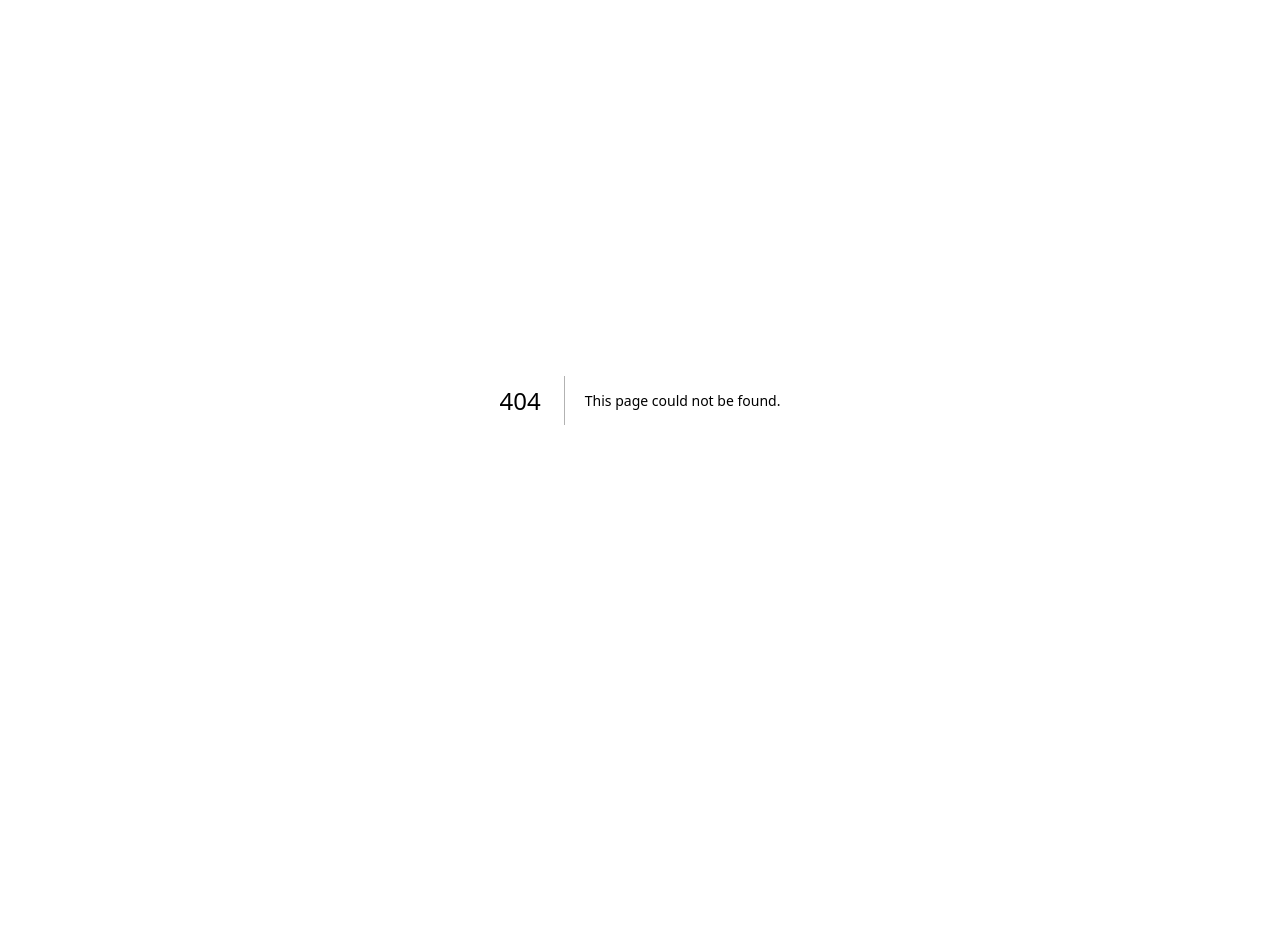
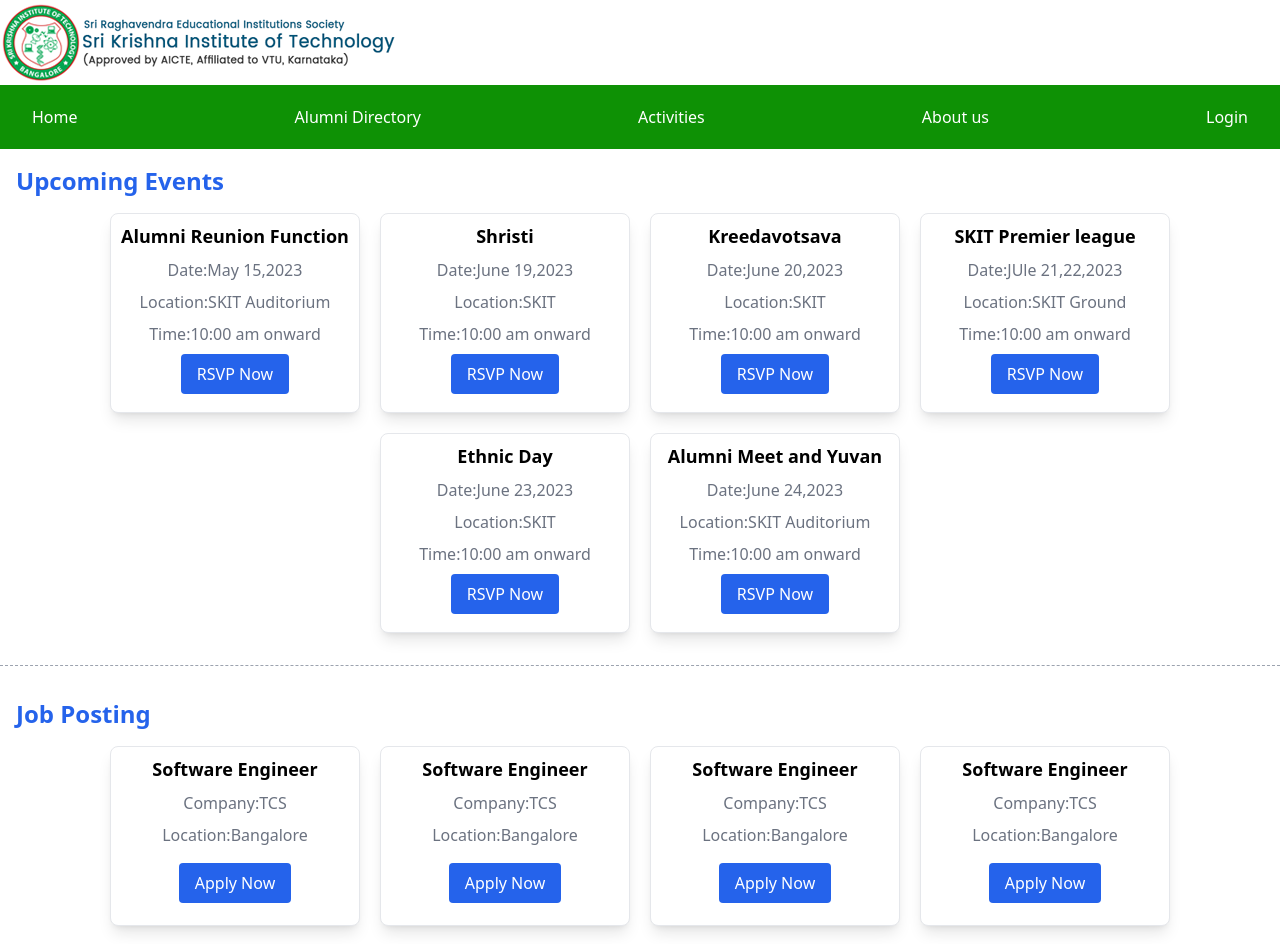
Before and after one commit to bardank/alumni-connect, a Next.js app: page /activities in a window 1280 px wide. Before the commit this address had no page. Shown: the top 944 px of the page. Before the commit the page ends 800 px from the top, so only its background shows below. Built offline with nearby package versions, Linux system fonts and the light colour scheme.

Commit message:
Activities page addded

```diff
--- a/src/components/Navbar/Navbar.jsx
+++ b/src/components/Navbar/Navbar.jsx
@@ -3,7 +3,7 @@ import React from "react";
 const Navbar = () => {
   return (
     <div>
-      <img className="ml-0" src="./assests/logo.png" alt="SKIT logo" />
+      <img src="./assests/logo.png" alt="SKIT logo" />
 
       <nav className="flex items-center justify-between bg-primary py-2">
         <ul className="flex items-center flex-1 justify-between text-white">
--- /dev/null
+++ b/src/pages/activities.js
@@ -0,0 +1,132 @@
+import Footer from "@/components/Footer/Footer";
+import Navbar from "../components/Navbar/Navbar";
+export default function Home() {
+  return (
+    <div>
+      <Navbar />
+      <h2 className="text-2xl font-bold text-blue-600 m-4">Upcoming Events</h2>
+      <div className="m-4 flex flex-wrap gap-5 justify-center">
+        <UpcomingEvents
+          eventName="Alumni Reunion Function"
+          date="May 15,2023"
+          location="SKIT Auditorium"
+          time="10:00 am"
+        />
+        <UpcomingEvents
+          eventName="Shristi"
+          date="June 19,2023"
+          location="SKIT "
+          time="10:00 am"
+        />
+        <UpcomingEvents
+          eventName="Kreedavotsava"
+          date="June 20,2023"
+          location="SKIT "
+          time="10:00 am"
+        />
+        <UpcomingEvents
+          eventName="SKIT Premier league"
+          date="JUle 21,22,2023"
+          location="SKIT Ground"
+          time="10:00 am"
+        />
+        <UpcomingEvents
+          eventName="Ethnic Day"
+          date="June 23,2023"
+          location="SKIT "
+          time="10:00 am"
+        />
+        <UpcomingEvents
+          eventName="Alumni Meet and Yuvan"
+          date="June 24,2023"
+          location="SKIT Auditorium"
+          time="10:00 am"
+        />
+      </div>
+      <hr className="border-t border-dashed border-gray-400 my-8" />
+
+      <h2 className="text-2xl font-bold text-blue-600 m-4">Job Posting</h2>
+      <div className="m-4 flex flex-wrap gap-5 justify-center">
+        <Jobposting
+          jobRole="Software Engineer"
+          companyName="TCS"
+          location="Bangalore"
+        />
+        <Jobposting
+          jobRole="Software Engineer"
+          companyName="TCS"
+          location="Bangalore"
+        />
+        <Jobposting
+          jobRole="Software Engineer"
+          companyName="TCS"
+          location="Bangalore"
+        />
+        <Jobposting
+          jobRole="Software Engineer"
+          companyName="TCS"
+          location="Bangalore"
+        />
+        <Jobposting
+          jobRole="Software Engineer"
+          companyName="TCS"
+          location="Bangalore"
+        />
+        <Jobposting
+          jobRole="Software Engineer"
+          companyName="TCS"
+          location="Bangalore"
+        />
+      </div>
+
+      <Footer />
+    </div>
+  );
+}
+const Reunion = ({ year, date, location }) => {
+  return (
+    <div className=" border  p-2  bg-white rounded-lg shadow-lg  w-[250px] h-[180px] text-center ">
+      <h3 className="text-lg font-bold mb-2">Class of {year}</h3>
+      <p className="text-gray-500 mb-2">Date:{date}</p>
+      <p className="text-gray-500 mb-4">Location:{location}</p>
+      <button
+        className="bg-blue-600 text-white py-2 px-4 rounded hover:bg-blue-800"
+        type=""
+      >
+        RSVP Now
+      </button>
+    </div>
+  );
+};
+
+const Jobposting = ({ jobRole, companyName, location }) => {
+  return (
+    <div className=" border  p-2  bg-white rounded-lg shadow-lg  w-[250px] h-[180px] text-center ">
+      <h3 className="text-lg font-bold mb-2">{jobRole}</h3>
+      <p className="text-gray-500 mb-2">Company:{companyName}</p>
+      <p className="text-gray-500 mb-4">Location:{location}</p>
+      <button
+        className="bg-blue-600 text-white py-2 px-4 rounded hover:bg-blue-800"
+        type=""
+      >
+        Apply Now
+      </button>
+    </div>
+  );
+};
+const UpcomingEvents = ({ eventName, date, location, time }) => {
+  return (
+    <div className=" border  p-2  bg-white rounded-lg shadow-lg  w-[250px] h-[200px] text-center ">
+      <h3 className="text-lg font-bold mb-2">{eventName}</h3>
+      <p className="text-gray-500 mb-2">Date:{date}</p>
+      <p className="text-gray-500 mb-2">Location:{location}</p>
+      <p className="text-gray-500 mb-2">Time:{time} onward</p>
+      <button
+        className="bg-blue-600 text-white py-2 px-4 rounded hover:bg-blue-800"
+        type=""
+      >
+        RSVP Now
+      </button>
+    </div>
+  );
+};
--- a/src/pages/alumni-directory.js
+++ b/src/pages/alumni-directory.js
@@ -71,7 +71,7 @@ const AlumniProfile = ({ profile, name, usn, passingYear }) => {
         <p className="mb-2">{usn}</p>
         <p className="mb-2">{passingYear}</p>
         <button
-          className="border-solid border-black border-2 p-1 rounded hover:bg-black hover:text-white  "
+          className="bg-blue-600 text-white py-2 px-4 rounded hover:bg-blue-800"
           type=""
         >
           Read More
--- a/src/pages/index.js
+++ b/src/pages/index.js
@@ -45,7 +45,7 @@ export default function Home() {
         <GalleryImage src="./assests/gallary/pic5.png" alt="gallery-pic" />
       </div>
       <div className="text-center ">
-        <a href="https://www.skit.org.in/gallery.html#">
+        <a href="https://www.skit.org.in/gallery.html#" target="_blank">
           <h3 className="text-secondary text-3xl font-semibold">
             Explore More
             <img
```
